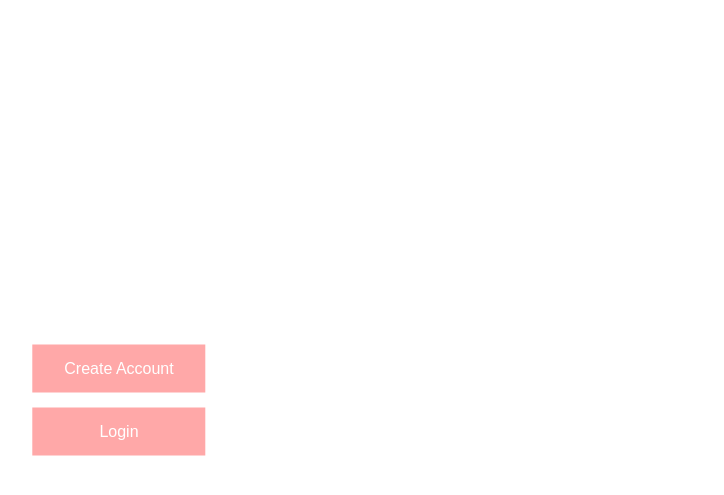
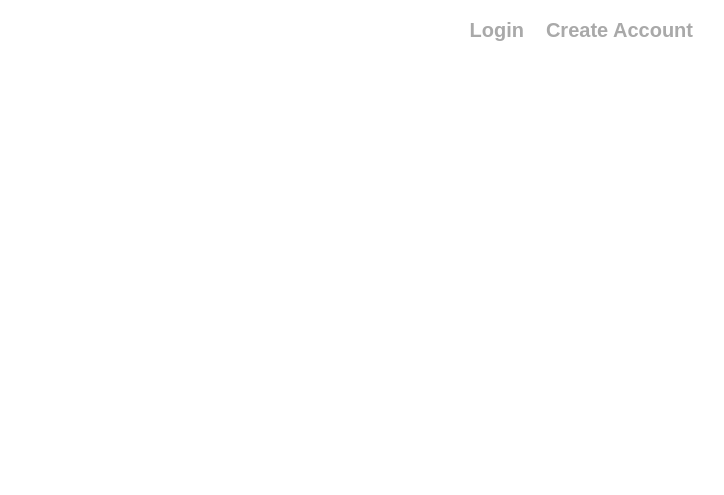
Before and after one commit to consaceves/csc210-project, a Python web app: template templates/home.html in a window 1280 px wide. Shown: the top 495 px of the page, without its empty margins (521-1245 px from the left). Run offline with Jinja, Linux system fonts and the light colour scheme; the template is opened without the code that fills it, so the values that code supplies are empty.

Commit message:
NavBar added and button location moved to corner in home page

```diff
--- a/static/home.css
+++ b/static/home.css
@@ -3,40 +3,41 @@ body{
     font-family: Gotham, Sans serif;
 }
 
-.buttons{
-    position: absolute;
-    left:50%;
-    top:50%;
-    transform: translate(-50%,-50%);
-}
-
 .button1{
-    background-color: #ffa8a8;
-    width: 100%;
+    position: relative;
     border: none;
-    color: white;
-    padding: 15px 32px;
+    color: darkgray;
+    background-color: white;
     text-align: center;
-    font-size: 16px;
+    font-size: 20px;
+    font-family: Gotham, sans-serif;
+    font-weight: bold;
     cursor: pointer;
-    margin-bottom: 15px;
+    height: 100%;
+    margin-right: 10px;
   }
 
 .button1:hover{
-    background-color: darkgrey;
+    color: #ffa8a8;
 }
 
-.button2{
-    background-color: #ffa8a8;
+.navBar{
     width: 100%;
-    border: none;
-    color: white;
-    padding: 15px 32px;
-    text-align: center;
-    font-size: 16px;
-    cursor: pointer;
-  }
+    left: 0;
+    top: 0;
+    border-style: none;
+    height: 60px;
+    position: fixed;
+    padding: 0;
+    margin: 0 0 0 0;
+    color: #ffa8a8;
+}
 
-.button2:hover{
-    background-color: darkgrey;
+.buttons{
+    width: 50%;
+    display: flex;
+    direction: rtl;
+    float: right;
+    height: 100%;
+    padding-right: 50px;
 }
--- a/templates/home.html
+++ b/templates/home.html
@@ -6,9 +6,15 @@
     <title>Home</title>
   </head>
   <body>
-    <div class="buttons">
-      <button class="button1" type="button" name="button" onclick="window.location.href = '{{url_for('home_page.createaccount')}}'">Create Account</button><br>
-      <button class="button2" type="button" name="button" onclick="window.location.href = '{{url_for('home_page.login')}}'">Login</button>
-    </div>
+    <section class="navBar">
+        <div class="buttons">
+            <button class="button1" type="button" name="button" onclick="window.location.href = '{{url_for('home_page.createaccount')}}'">Create Account</button><br>
+            <button class="button1" type="button" name="button" onclick="window.location.href = '{{url_for('home_page.login')}}'">Login</button>
+        </div>
+    </section>
+{#    <div class="buttons">#}
+{#      <button class="button1" type="button" name="button" onclick="window.location.href = '{{url_for('home_page.createaccount')}}'">Create Account</button><br>#}
+{#      <button class="button2" type="button" name="button" onclick="window.location.href = '{{url_for('home_page.login')}}'">Login</button>#}
+{#    </div>#}
   </body>
 </html>
```
Also changed, not shown: ebay2.db.
